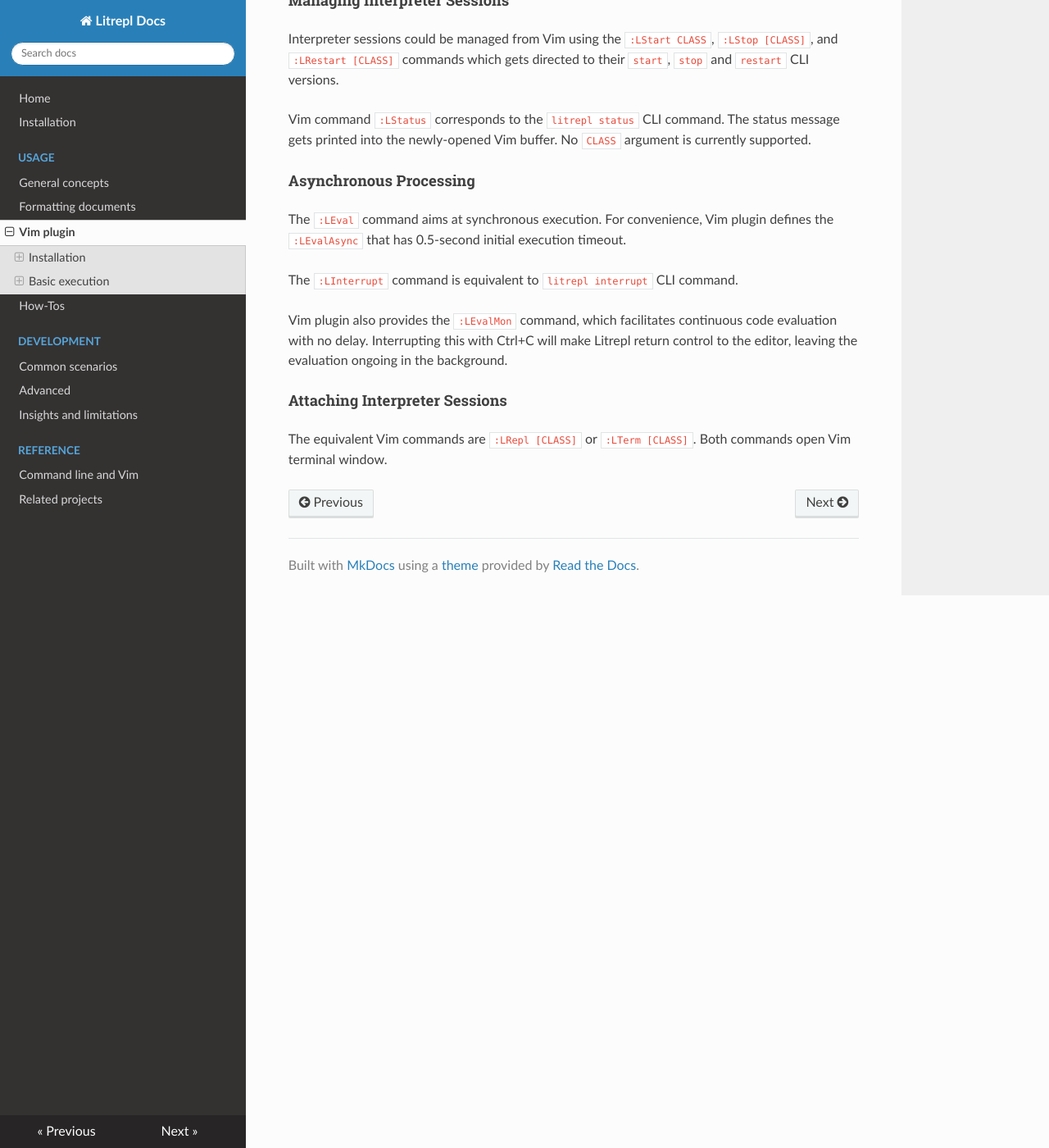
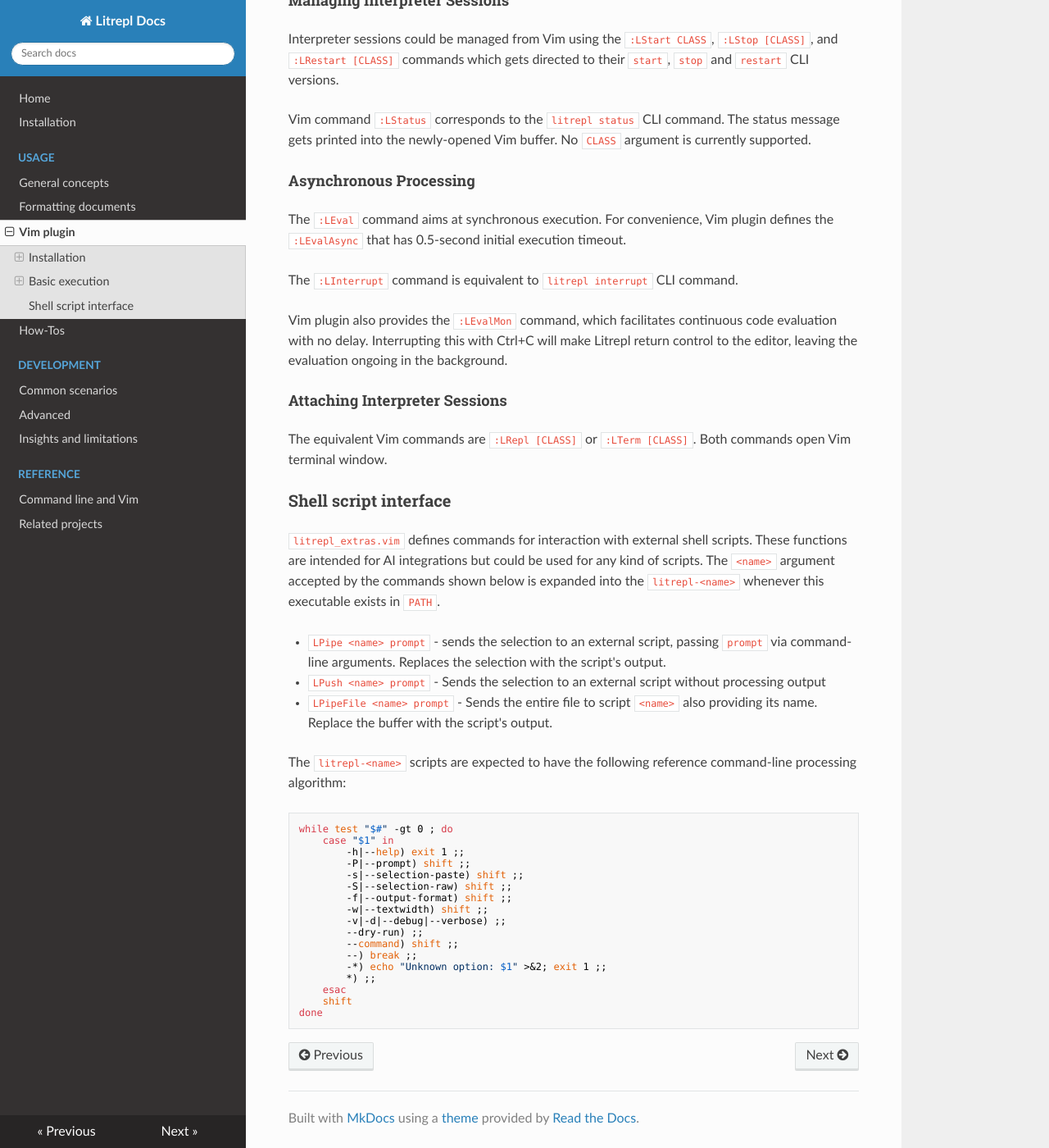
Before and after one commit to sergei-mironov/litrepl, an MkDocs documentation site: the page built from docs/usage/vim-plugin.md, in a window 1280 px wide and 1400 px high, scrolled down 1274 px. Shown: the whole window at 82% size. Built offline with MkDocs 1.6.1, drawn with Linux system fonts in a browser that asks for light colours; nearby versions of some CDN libraries.

Commit message:
Update docs

````diff
--- a/docs/usage/vim-plugin.md
+++ b/docs/usage/vim-plugin.md
@@ -84,3 +84,44 @@
 
 The equivalent Vim commands are `:LRepl [CLASS]` or `:LTerm [CLASS]`. Both
 commands open Vim terminal window.
+
+
+### Shell script interface
+
+
+`litrepl_extras.vim` defines commands for interaction with external shell
+scripts. These functions are intended for AI integrations but could be used for
+any kind of scripts. The `<name>` argument accepted by the commands shown below
+is expanded into the `litrepl-<name>` whenever this executable exists in `PATH`.
+
+* `LPipe <name> prompt` - sends the selection to an external script, passing
+  `prompt` via command-line arguments. Replaces the selection with the script's
+  output.
+* `LPush <name> prompt` - Sends the selection to an external script without
+  processing output
+* `LPipeFile <name> prompt` - Sends the entire file to script `<name>` also
+  providing its name. Replace the buffer with the script's output.
+
+
+The `litrepl-<name>` scripts are expected to have the following reference
+command-line processing algorithm:
+
+``` sh
+while test "$#" -gt 0 ; do
+    case "$1" in
+        -h|--help) exit 1 ;;
+        -P|--prompt) shift ;;
+        -s|--selection-paste) shift ;;
+        -S|--selection-raw) shift ;;
+        -f|--output-format) shift ;;
+        -w|--textwidth) shift ;;
+        -v|-d|--debug|--verbose) ;;
+        --dry-run) ;;
+        --command) shift ;;
+        --) break ;;
+        -*) echo "Unknown option: $1" >&2; exit 1 ;;
+        *) ;;
+    esac
+    shift
+done
+```
````
Also changed, not shown: docs/reference.md (+4 -2 lines).
